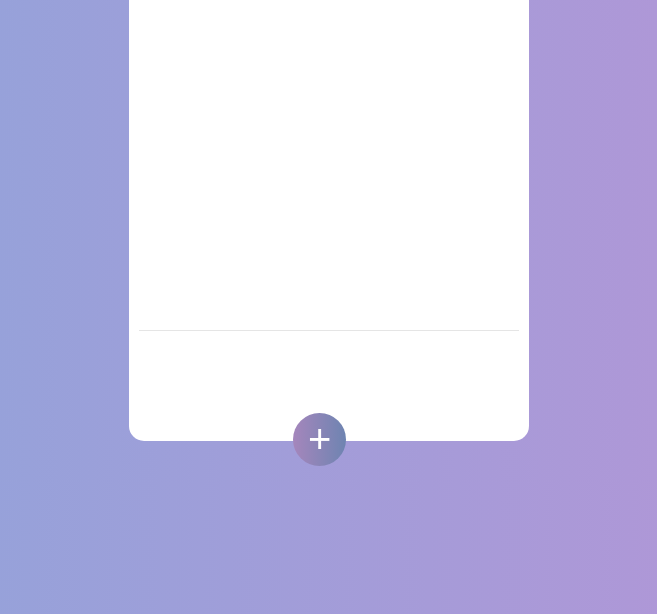
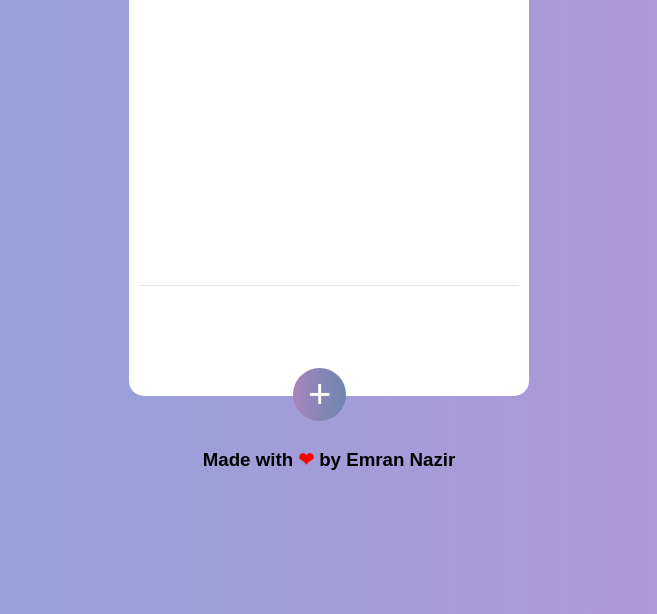
Before and after one commit to emrannaziremon/kajerList, a plain HTML site: page index.html in a window 1280 px wide. Shown: the part 186-800 px from the top of the page, without its empty margins (311-968 px from the left). Drawn offline with Linux system fonts and the light colour scheme; a web font is replaced by a local one.

Commit message:
footer branding

```diff
--- a/css/style.css
+++ b/css/style.css
@@ -79,7 +79,7 @@ button:hover {
 /* ------------ content ------------ */
 .content {
     width: 380px;
-    height: 415px;
+    height: 370px;
     max-height: 415px;
     overflow: auto;
     position: relative;
--- a/index.html
+++ b/index.html
@@ -25,6 +25,17 @@
     .item p {
         font-family: 'Muli', sans-serif;
     }
+
+    .footer h3 {
+        text-align: center;
+        padding-top: 1%;
+    }
+
+    .footer h3 a {
+        text-decoration: none;
+        color: #000000;
+    }
+    ]
 </style>
 
 <body>
@@ -62,6 +73,11 @@
 
     </div>
 
+    <div class="footer">
+        <h3>Made with <span style="color: red;">❤</span> by <a href="https://theemon88.github.io/emrannaziremon/" target="_blank">Emran Nazir</a></h3>
+        <!-- <p>Made with <span style="color: red;">❤</span> by Emran Nazir</p> -->
+    </div>
+
     <!-- <div id="one">one</div> -->
 
     <script src="js/app.js"></script>
```
